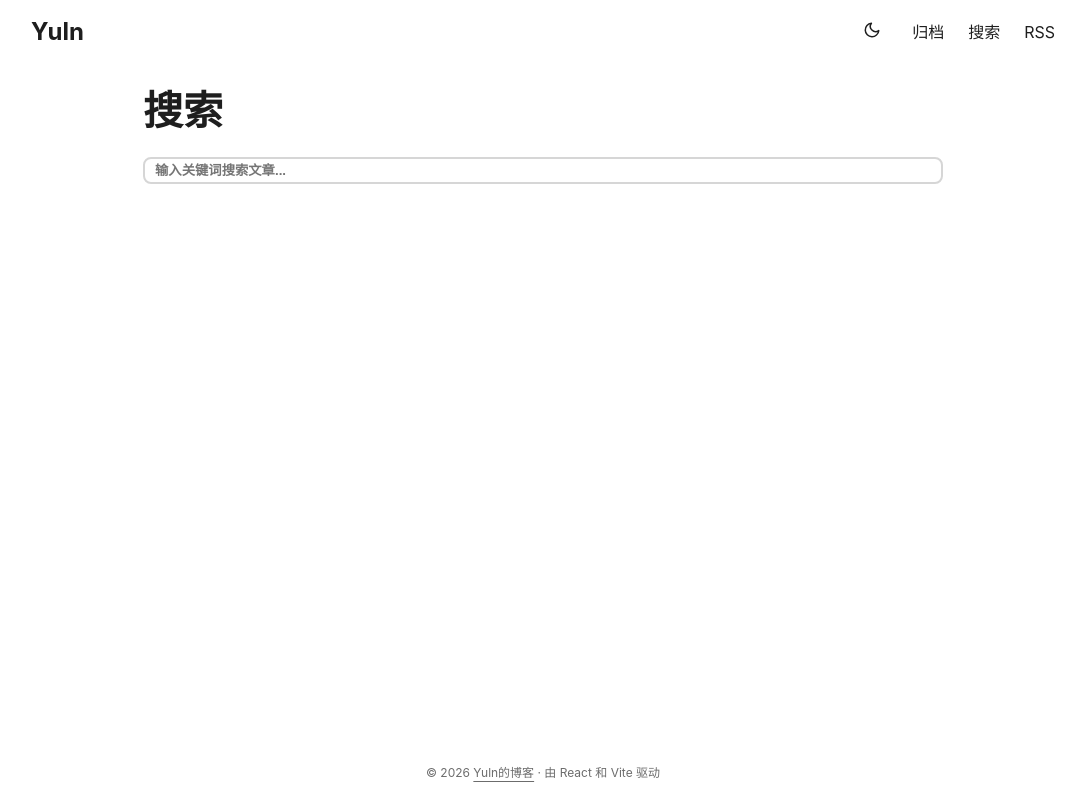
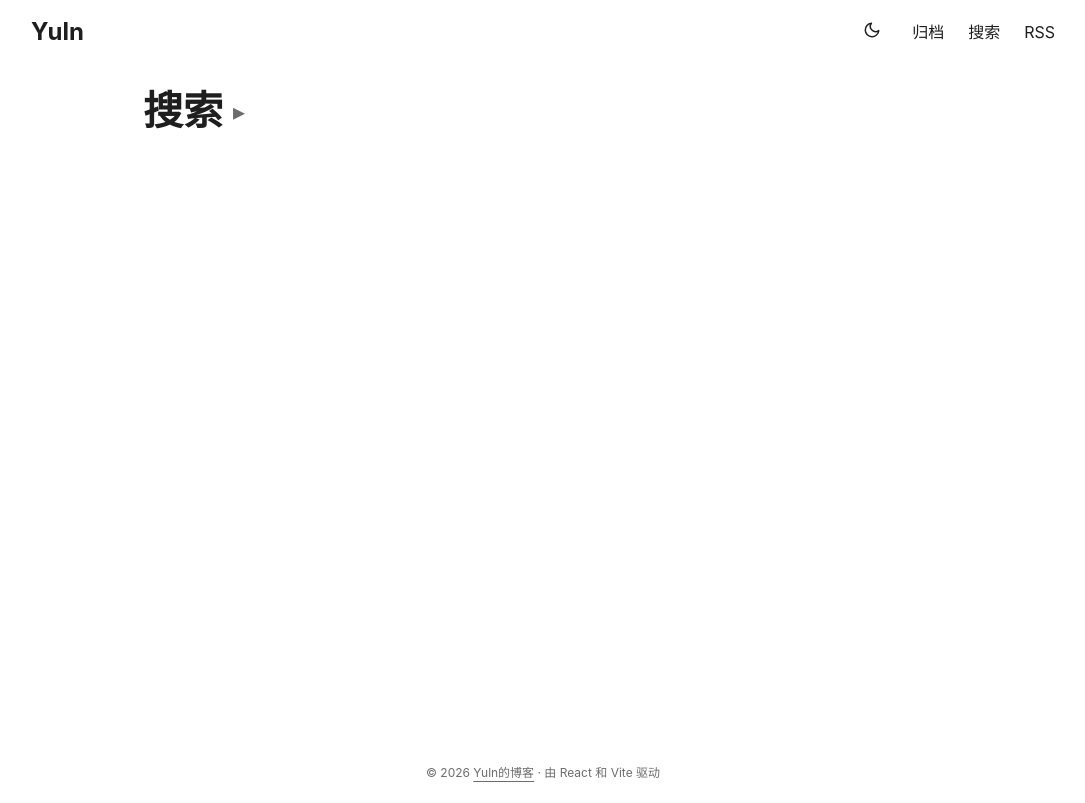
Before and after one commit to ShiMahiru/RouterKit, a React (Vite) app: page /search in a window 1280 px wide. Shown: the whole page, without its empty margins (97-1182 px from the left). Built offline with nearby package versions, Linux system fonts and the light colour scheme.

Commit message:
feat: click header to expand search input, auto-focus

```diff
--- a/src/app.css
+++ b/src/app.css
@@ -394,19 +394,57 @@ body button {
 	transform: scale(1.04);
 }
 
+.pm-search-toggle {
+	display: flex;
+	align-items: center;
+	gap: 10px;
+	background: none;
+	border: none;
+	cursor: pointer;
+	color: var(--pm-primary);
+	font-family: inherit;
+	padding: 0;
+}
+
+.pm-search-toggle h1 {
+	margin: 0;
+	font-size: 40px;
+	line-height: 1.2;
+	font-weight: 700;
+	pointer-events: none;
+}
+
+.pm-search-toggle .pm-search-arrow {
+	font-size: 24px;
+	color: var(--pm-secondary);
+	transition: transform 0.2s ease;
+}
+
 .pm-searchbox {
 	margin-top: var(--pm-content-gap);
+	animation: pm-searchbox-slide 0.25s ease;
+}
+
+@keyframes pm-searchbox-slide {
+	from { opacity: 0; transform: translateY(-10px); }
+	to { opacity: 1; transform: translateY(0); }
 }
 
 .pm-searchbox input {
 	width: 100%;
-	padding: 4px 10px;
+	padding: 10px 14px;
+	font-size: 16px;
 	color: var(--pm-primary);
-	font-weight: 700;
+	font-weight: 500;
 	background: var(--pm-theme);
 	border: 2px solid var(--pm-tertiary);
 	border-radius: var(--pm-radius);
 	outline: 0;
+	transition: border-color 0.2s ease;
+}
+
+.pm-searchbox input:focus {
+	border-color: var(--pm-secondary);
 }
 
 .pm-search-results {
--- a/src/routes/SearchPage.tsx
+++ b/src/routes/SearchPage.tsx
@@ -1,38 +1,48 @@
-import { useEffect, useMemo, useState } from 'react';
+import { useEffect, useMemo, useRef, useState } from 'react';
 import { siteConfig } from '../config';
 import { getDisplayPosts, createPostSearchText } from '$lib/utils/posts';
 
 export default function SearchPage() {
 	const posts = useMemo(() => getDisplayPosts(), []);
+	const [open, setOpen] = useState(false);
 	const [query, setQuery] = useState('');
 	const [expanded, setExpanded] = useState<string | null>(null);
+	const inputRef = useRef<HTMLInputElement>(null);
 
 	useEffect(() => {
 		document.title = `搜索 - ${siteConfig.title}`;
 	}, []);
 
-	const normalize = (v: string) => v.trim().toLowerCase();
-	const term = normalize(query);
+	useEffect(() => {
+		if (open) inputRef.current?.focus();
+	}, [open]);
 
 	const results = useMemo(() => {
+		const term = query.trim().toLowerCase();
 		if (!term) return [];
 		return posts.filter(post => {
 			const haystack = createPostSearchText(post);
 			return haystack.includes(term);
 		});
-	}, [posts, term]);
-
-	function toggle(slug: string) {
-		setExpanded(prev => prev === slug ? null : slug);
-	}
+	}, [posts, query]);
 
 	return (
 		<main className="pm-main">
 			<header className="pm-page-header">
+				<button
+					className={`pm-search-toggle${open ? ' open' : ''}`}
+					onClick={() => { setOpen(!open); if (open) { setQuery(''); setExpanded(null); } }}
+					aria-expanded={open}
+				>
 					<h1>搜索</h1>
+					<span className="pm-search-arrow">{open ? '▾' : '▸'}</span>
+				</button>
 			</header>
+
+			{open && (
 				<div className="pm-searchbox">
 					<input
+						ref={inputRef}
 						value={query}
 						onChange={(e) => { setQuery(e.target.value); setExpanded(null); }}
 						type="search"
@@ -40,6 +50,9 @@ export default function SearchPage() {
 						aria-label="搜索文章"
 					/>
 				</div>
+			)}
+
+			{open && (
 				<ul className="pm-search-results" aria-live="polite">
 					{query.trim() && results.length === 0 ? (
 						<li className="pm-search-empty">未找到匹配的文章</li>
@@ -50,7 +63,7 @@ export default function SearchPage() {
 								<li key={post.slug}>
 									<button
 										className={`pm-search-item${isOpen ? ' open' : ''}`}
-									onClick={() => toggle(post.slug)}
+										onClick={() => setExpanded(prev => prev === post.slug ? null : post.slug)}
 										aria-expanded={isOpen}
 									>
 										<span className="pm-search-title">{post.metadata.title}</span>
@@ -58,12 +71,8 @@ export default function SearchPage() {
 									</button>
 									{isOpen && (
 										<div className="pm-search-detail">
-										{post.metadata.description && (
-											<p>{post.metadata.description}</p>
-										)}
-										<a href={`/posts/${post.slug}`} className="pm-search-link">
-											阅读全文 →
-										</a>
+											{post.metadata.description && <p>{post.metadata.description}</p>}
+											<a href={`/posts/${post.slug}`} className="pm-search-link">阅读全文 →</a>
 										</div>
 									)}
 								</li>
@@ -71,6 +80,7 @@ export default function SearchPage() {
 						})
 					)}
 				</ul>
+			)}
 		</main>
 	);
 }
```
Lines whose indentation alone changed are shown as unchanged.
